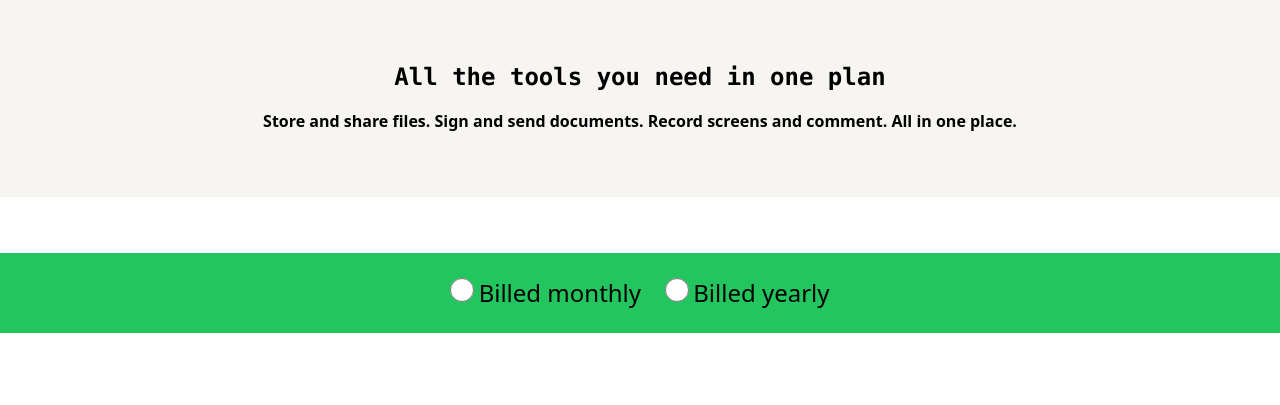
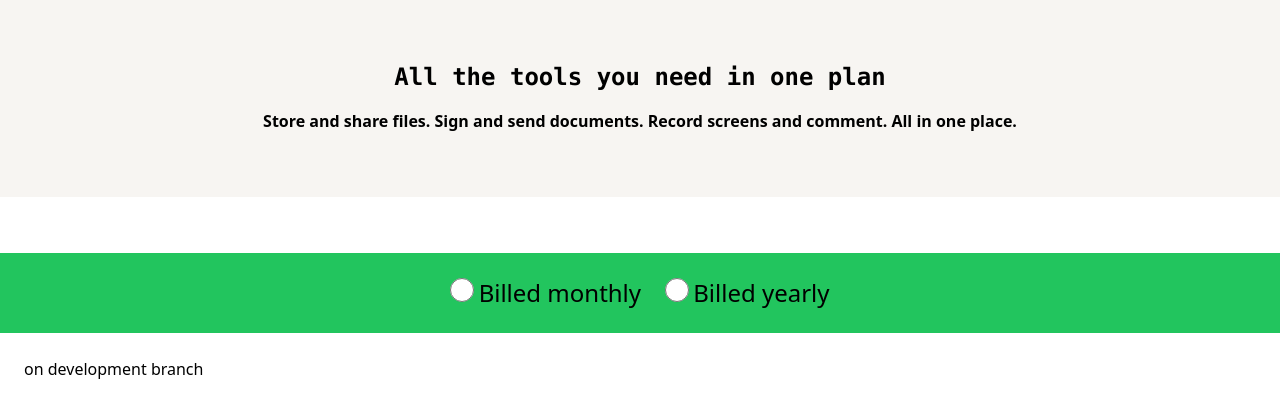
Before and after one commit to Pari172/ui-practices, a website: page src/dropbox/dropbox.html in a window 1280 px wide. Shown: the part 561-966 px from the top of the page. Before the commit the page ends 942 px from the top, so only its background shows below. Drawn offline with nearby package versions, Linux system fonts and the light colour scheme.

Commit message:
development branch created and dropbox in under development

```diff
--- a/src/dropbox/dropbox.html
+++ b/src/dropbox/dropbox.html
@@ -87,7 +87,7 @@
         </div>
       </div>
       <div class="flex flex-col p-6">
-        <div class=""></div>
+        <div class="">on development branch</div>
         <div></div>
         <div></div>
       </div>
```
